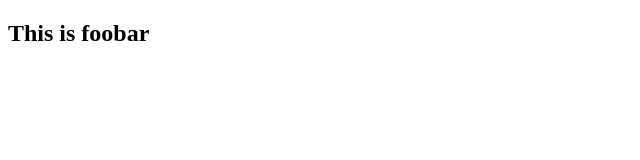
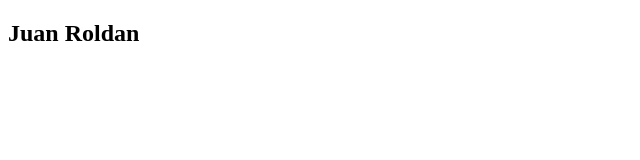
Before and after one commit to jmroldanx/foobar, a plain HTML site: page index.html in a window 1280 px wide. Shown: the full height of the page, 0-640 px from the left. Drawn offline with Linux system fonts and the light colour scheme.

Commit message:
update h2 with my name

```diff
--- a/index.html
+++ b/index.html
@@ -9,7 +9,7 @@
         <link rel="stylesheet" href="">
     </head>
     <body>
-        <h2>This is foobar</h2>
+        <h2>Juan Roldan</h2>
 
         <script src="" async defer></script>
     </body>
```
